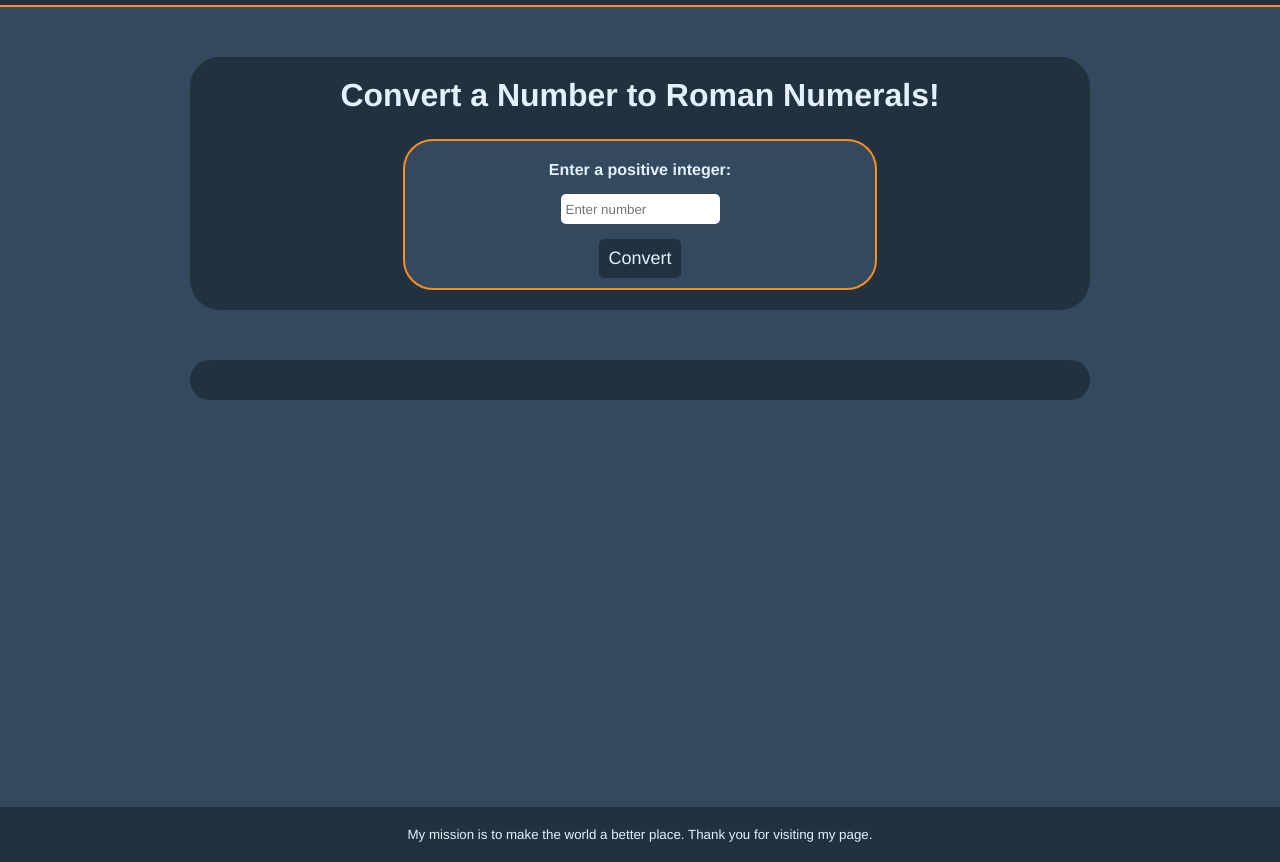
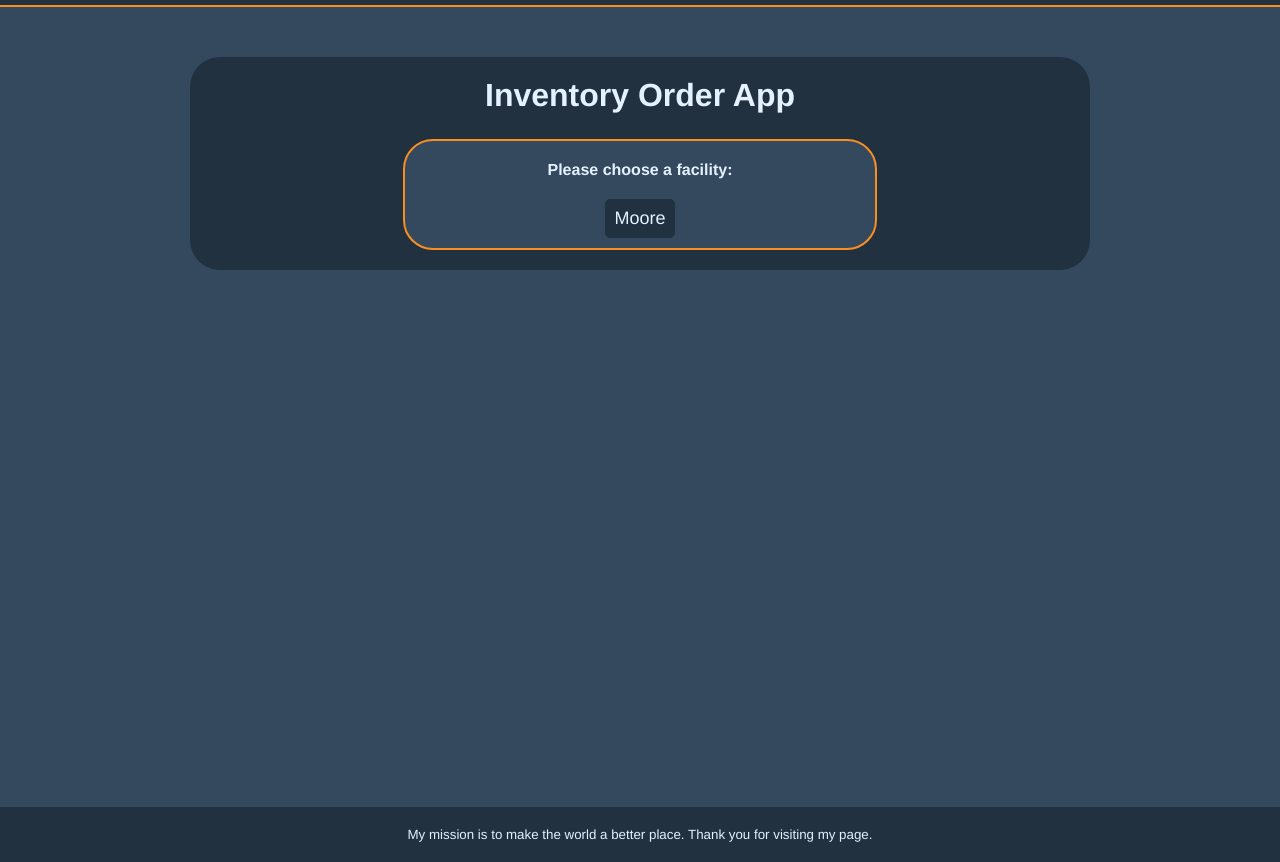
Before and after one commit to Windowsnipz/Inventory, a plain HTML site: page index.html in a window 1280 px wide. Shown: the part 73-935 px from the top of the page. Drawn offline with Linux system fonts and the light colour scheme.

Commit message:
progress

```diff
--- a/index.html
+++ b/index.html
@@ -4,7 +4,7 @@
         <meta charset="UTF-8">
         <meta name="viewport" content="width=device-width, initial-scale=1.0">
         <meta http-equiv="X-UA-Compatible" content="ie=edge">
-        <title>Roman Numberal Converter</title>
+        <title>Inventory Order App</title>
         <link rel="stylesheet" href="styles.css">
         <link rel="stylesheet" href="https://cdnjs.cloudflare.com/ajax/libs/font-awesome/4.7.0/css/font-awesome.min.css">
       </head>
@@ -22,15 +22,14 @@
         <main>
 
             <div class="section">
-                <h1>Convert a Number to Roman Numerals!</h1>
+                <h1>Inventory Order App</h1>
                 <div id="input-wrapper">
-                    <h4>Enter a positive integer:</h4>
-                      <input id="number" type="number" placeholder="Enter number" autocomplete="off">
-                      <button id="convert-btn">Convert</button>
+                    <h4 id="prompt-text">Please choose a facility:</h4>
+                      <button class="facility-btn" id="moore-btn">Moore</button>
                 </div>
             </div>
 
-            <div id="output" class="output section">
+            <div id="output" class="output "> <!-- Add section class when presenting results -->
               <h3 id="output-text"></h3>
             </div>
 
--- a/script.js
+++ b/script.js
@@ -1,4 +1,3 @@
-// Model A
 const stock = {
     "moore": {
         "scott pharma": {
@@ -28,6 +27,11 @@ const stock = {
 };
 
 
+const promptText = document.getElementById('prompt-text');
+const mooreBtn = document.getElementById('moore-btn');
+
+
+
 function createOrder(facility, orderType) {
     const idealStock = JSON.parse(JSON.stringify(stock[facility][orderType])); // 1. Deep Copy the Relevant Stock Data
     const currentInventory = fetchCurrentInventory(facility, orderType); // 2. Retrieve Current Inventory Levels FINISH FUNCTION
--- a/styles.css
+++ b/styles.css
@@ -116,15 +116,7 @@ main {
     padding: 10px 0;
 }
 
-#number {
-    border-radius: 5px;
-    border: none;
-    height: 20px;
-    padding: 5px;
-    margin: 5px 0;
-}
-
-#convert-btn {
+.facility-btn {
     display: block;
     margin: auto;
     margin-top: 10px;
@@ -139,14 +131,14 @@ main {
     transition: color 0.2s, background-color 0.2s;
 }
 
-#convert-btn:hover {
+.facility-btn:hover {
     cursor: pointer;
     color: var(--gray1);
     background-color: var(--blue1);
     transition: color 0.2s, background-color 0.2s;
 }
 
-#convert-btn:active {
+.facility-btn:active {
     color: var(--orange1);
     background-color: var(--orange1);
 }
```
